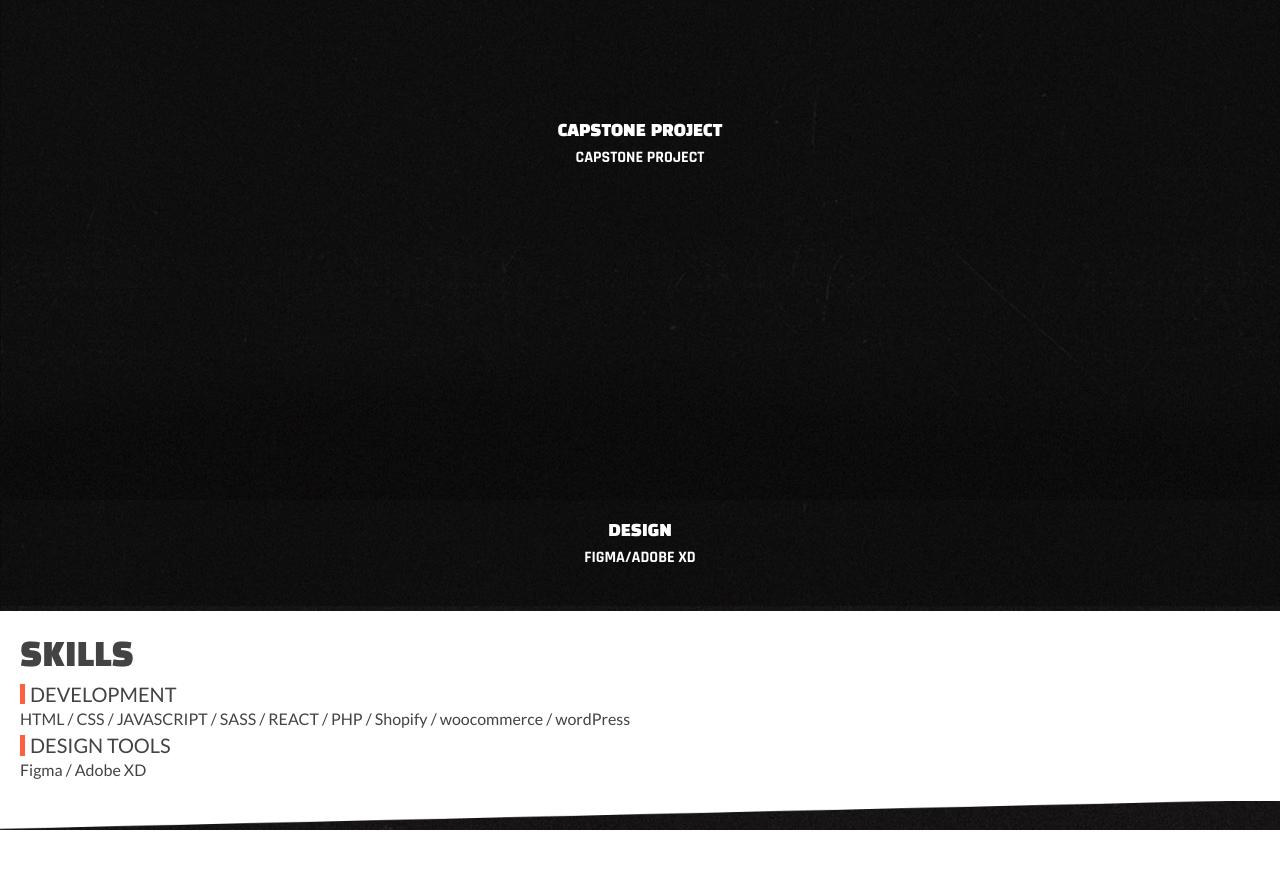
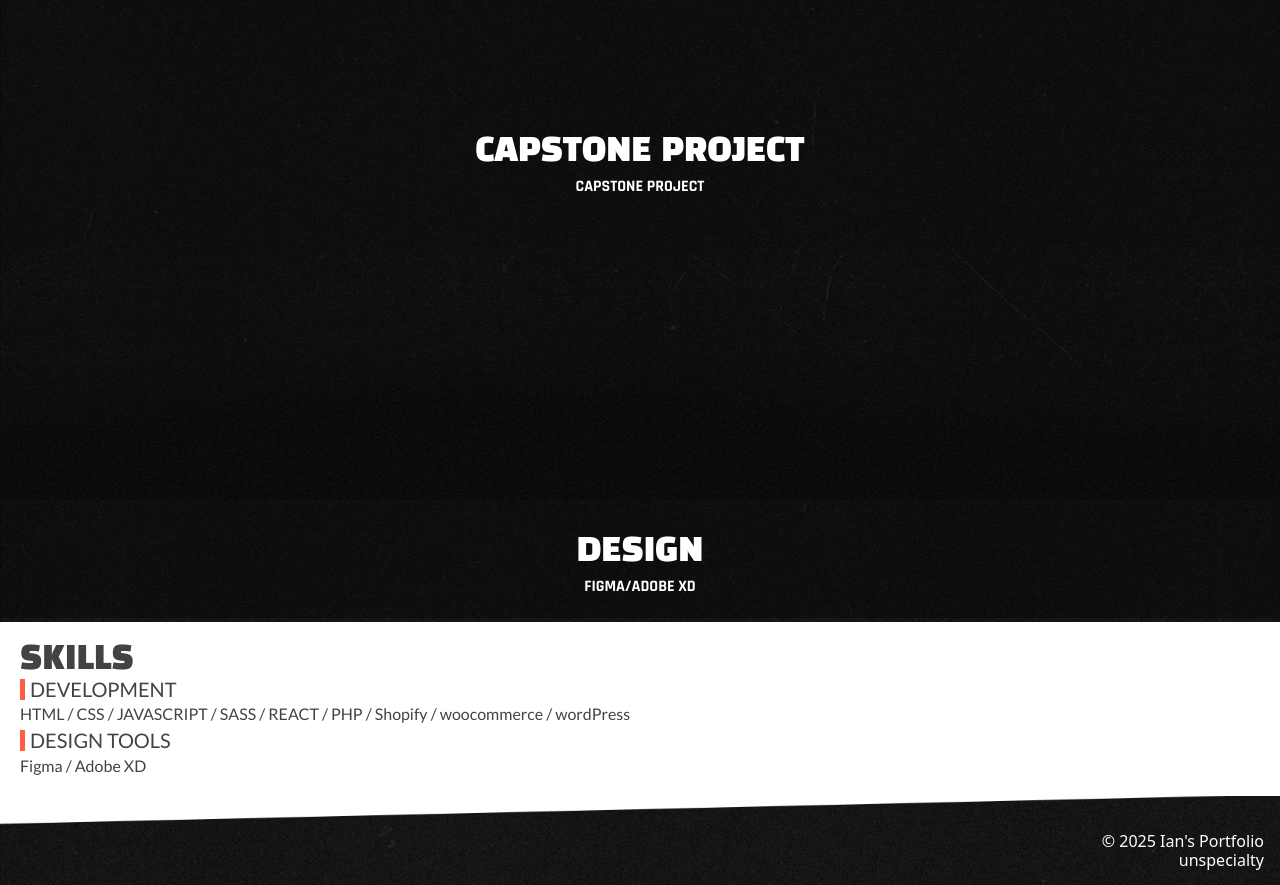
Before and after one commit to Ian-Hyosang-Han/dev-portfolio, a React (Vite) app: page / in a window 1280 px wide. Shown: the part 1660-2545 px from the top of the page. Before the commit the page ends 2490 px from the top, so only its background shows below. Built offline with nearby package versions, Linux system fonts and the light colour scheme.

Commit message:
add the footer

```diff
--- a/src/components/Footer.jsx
+++ b/src/components/Footer.jsx
@@ -0,0 +1,17 @@
+function Footer() {
+
+    // Get dates function
+    function getYear() {
+        const d = new Date();
+        return d.getFullYear();
+    }
+
+    return (
+        <footer className="p-4 text-white text-right mt-5">
+            <p>&copy; {getYear()} Ian's Portfolio</p>
+            <p>unspecialty</p>
+        </footer>
+    );
+}
+
+export default Footer;
--- a/src/index.css
+++ b/src/index.css
@@ -21,3 +21,11 @@ body {
   margin: 0;
   padding: 0;
 }
+
+h2 {
+  font-family: 'Black Han sans', 'sans-serif';
+  font-size: 2rem;
+  text-transform: uppercase;
+  margin-top: 0.5rem;
+  margin-bottom: 0.5rem;
+}
--- a/src/router/AppRouter.jsx
+++ b/src/router/AppRouter.jsx
@@ -1,12 +1,13 @@
 import { BrowserRouter, Routes, Route } from "react-router-dom";
 import Header from "../components/Header";
+import Footer from "../components/Footer";
 import Home from "../pages/Home";
 
 function AppRouter() {
 
     return (
         <BrowserRouter>
-        <Header />
+            <Header />
             <Routes>
                 <Route path="/" element={<Home />} />
                 {/* <Route path="/about" element={<About />} />
@@ -15,6 +16,7 @@ function AppRouter() {
                 <Route path="/capstone" element={<About />} />
                 <Route path="/designtools" element={<About />} /> */}
             </Routes>
+            <Footer />
         </BrowserRouter>
     );
 
--- a/src/styles/home.css
+++ b/src/styles/home.css
@@ -105,11 +105,11 @@
     width: 100%;
 }
 
-.section-inner h2 {
+/* .section-inner h2 {
     font-family: 'Black Han sans', 'sans-serif';
     font-size: 2rem;
     text-transform: uppercase;
-}
+} */
 
 .about-section .angle-top {
     display: block;
@@ -287,11 +287,6 @@
     z-index: 1000;
 }
 
-#home-skills .inner-wide h2 {
-    margin-top: 1rem;
-    margin-bottom: 1rem;
-}
-
 .inner-wide p {
     margin-top: 0.3rem;
 }
```
